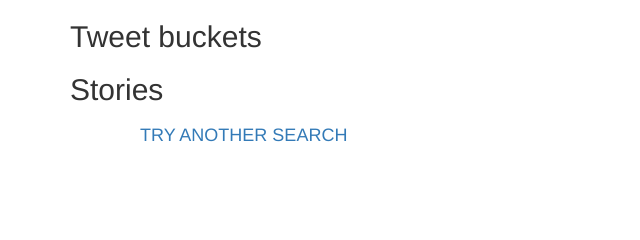
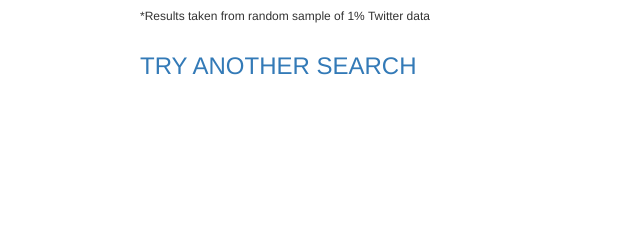
Before and after one commit to cernhofer/Very-Fun-Tweets, a Django app: page /results in a window 1280 px wide. Shown: the part 500-740 px from the top of the page, without its empty margins (0-640 px from the left). Run offline with Django 3.2, Linux system fonts and the light colour scheme; data that the repository does not hold is empty; some libraries are stand-ins or nearby versions.

Commit message:
fixed location of new html file

```diff
--- a/django_app/tweets/tweet_search/templates/tweet_search/results.html
+++ b/django_app/tweets/tweet_search/templates/tweet_search/results.html
@@ -7,22 +7,9 @@
     <p>You searched for {{ search_term }}</p>
 
     <div id="chart"></div>
-
-    <h2>Tweet buckets</h2>
-    <ul>
-      {% for tweet_bucket in hashtag_data.tweetbucket_set.all %}
-        <li>
-        <li>{{ tweet_bucket.timestamp }} - {{ tweet_bucket.count }}</li>
-      {% endfor %}
-    </ul>
-
-    <h2>Stories</h2>
-    <ul>
-      {% for story in hashtag_data.story_set.all %}
-        <li>{{ story.timestamp }} - <a href="{{ story.url }}"> {{ story.url }}</a> -- {{ story.headline }}</li>
-        var link = <a href="{{ story.url }}"> {{ story.url }}</a>
-      {% endfor %}
-    </ul>
+    <div style="margin-left: auto; margin-right:auto; width:1000px;">
+      <h6>*Results taken from random sample of 1% Twitter data </h6>
+    </div>
   </div>
 
 
@@ -101,5 +88,5 @@ $(function () {
 
 
 <div style="margin-left: auto; margin-right:auto; width:1000px;">
-  <h4> <a href="./"> TRY ANOTHER SEARCH </a> </h4>
+  <h3> <a href="./"> TRY ANOTHER SEARCH </a> </h3>
 </div>
```
Also changed, not shown: django_app/tweets/tweet_search/templates/tweet_search/no_results.html (renamed from django_app/tweets/tweet_search/templates/no_results.html).
